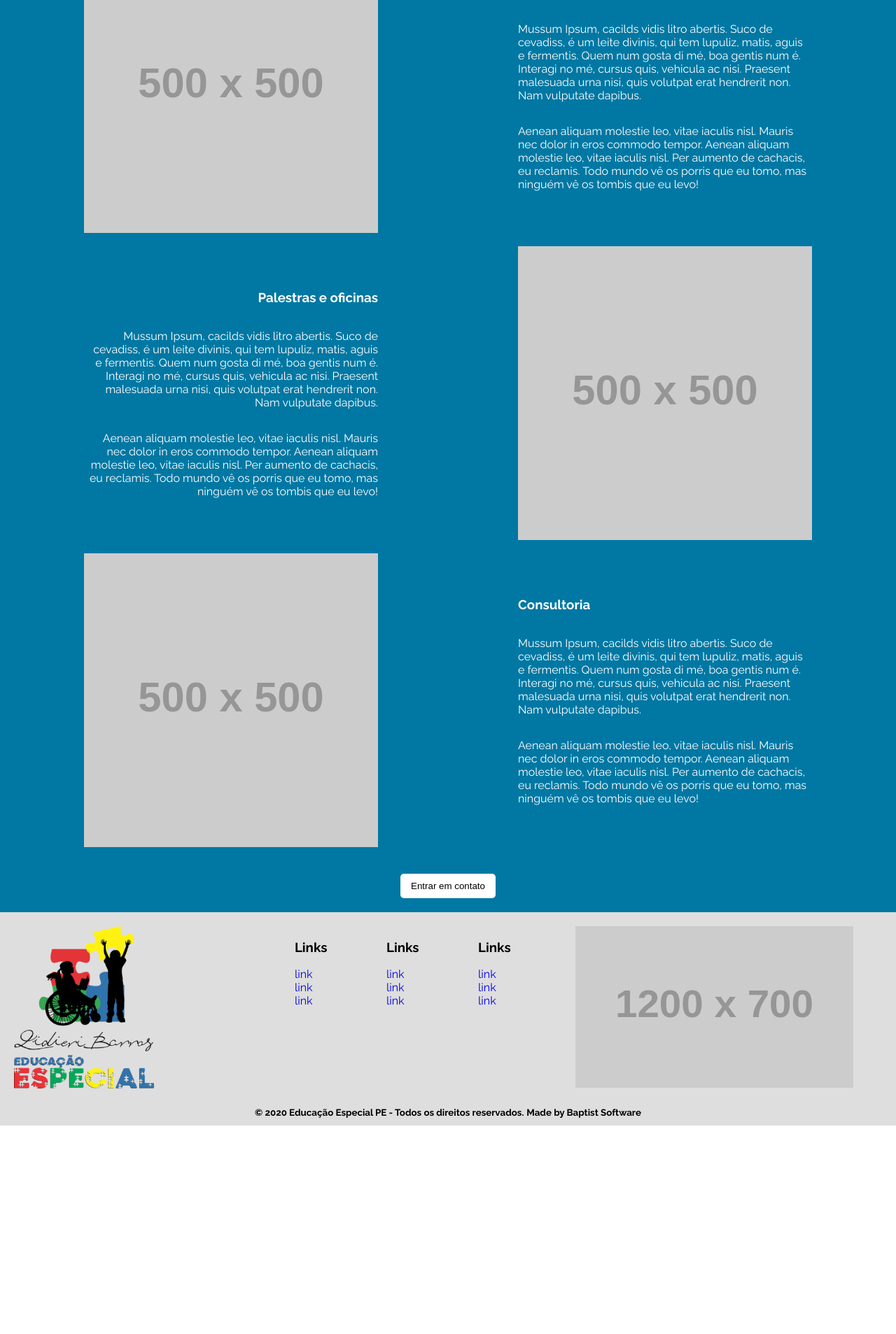
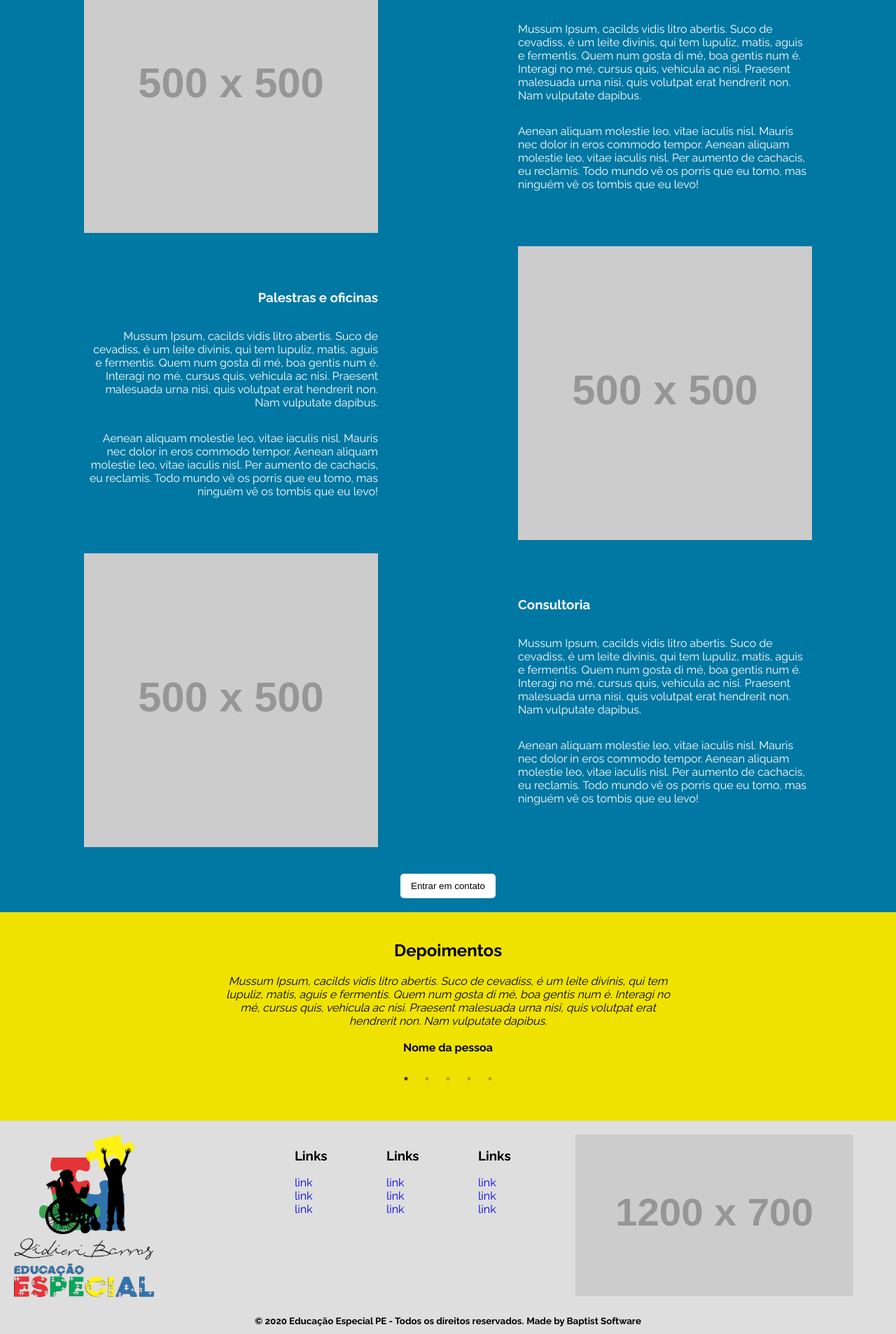
Before and after one commit to rannyeribaptist/educacao_especial, a Jekyll site: the page built from index.html, in a window 1280 px wide. Shown: the part 2477-4384 px from the top of the page at 70% size. Built offline with Jekyll 4.4.1, drawn with Linux system fonts in a browser that asks for light colours; a script that is not in the unit is left out; before the commit the page ends 4086 px from its top, so only the background shows below that.

Commit message:
finished testimonies section

```diff
--- a/_layouts/default.html
+++ b/_layouts/default.html
@@ -141,10 +141,8 @@
 
   <script type="text/javascript">
     $('#slider').slick({
-      swipeToSlide: false,
-      draggable: false,
-      touchMove: false,
-      swipe: false
+      dots: true,
+      arrows: false
     });
   </script>
 </body>
--- /dev/null
+++ b/_sass/components/slick-slider.scss
@@ -0,0 +1,26 @@
+// .slick-next, .slick-prev {
+//   position: sticky !important;
+//   top: unset !important;
+//
+//   &:before {
+//     color: black !important;
+//   }
+// }
+//
+// .slick-prev {
+//   margin-top: 4%;
+//   float: left;
+// }
+//
+// .slick-next {
+//   margin-top: -5%;
+//   float: right;
+// }
+
+.slick-dots {
+  position: static !important;
+}
+
+.slick-track {
+  padding-bottom: 20px;
+}
--- /dev/null
+++ b/_sass/components/testimony.scss
@@ -0,0 +1,19 @@
+@import "variables";
+
+.testimony {
+  background-color: $yellow;
+  color: black;
+  text-align: center;
+
+  &__card {
+    @include breakpoint("medium") {
+      max-width: 50vw;
+      margin: 0 auto;
+    }
+  }
+
+  &__content {
+    padding: 20px;
+    @include breakpoint("limiter");
+  }
+}
--- a/assets/css/styles.scss
+++ b/assets/css/styles.scss
@@ -10,6 +10,8 @@
 @import "components/course";
 @import "components/videos";
 @import "components/services";
+@import "components/testimony";
+@import "components/slick-slider";
 @import "components/navbar";
 @import "components/footer";
 
--- a/index.html
+++ b/index.html
@@ -153,3 +153,54 @@ layout: default
 
   </div>
 </section>
+
+<!-- Depoiments -->
+<section class="testimony">
+  <div class="testimony__content">
+    <h1>Depoimentos</h1>
+    <h1></h1>
+
+    <div class="slider" id="slider">
+      <div>
+        <div class="testimony__card">
+          <em>Mussum Ipsum, cacilds vidis litro abertis. Suco de cevadiss, é um leite divinis, qui tem lupuliz, matis, aguis e fermentis. Quem num gosta di mé, boa gentis num é. Interagi no mé, cursus quis, vehicula ac nisi. Praesent malesuada urna nisi, quis volutpat erat hendrerit non. Nam vulputate dapibus.</em>
+          <br>
+          <br>
+          <strong>Nome da pessoa</strong>
+        </div>
+      </div>
+      <div>
+        <div class="testimony__card">
+          <em>Mussum Ipsum, cacilds vidis litro abertis. Suco de cevadiss, é um leite divinis, qui tem lupuliz, matis, aguis e fermentis. Quem num gosta di mé, boa gentis num é. Interagi no mé, cursus quis, vehicula ac nisi. Praesent malesuada urna nisi, quis volutpat erat hendrerit non. Nam vulputate dapibus.</em>
+          <br>
+          <br>
+          <strong>Nome da pessoa</strong>
+        </div>
+      </div>
+      <div>
+        <div class="testimony__card">
+          <em>Mussum Ipsum, cacilds vidis litro abertis. Suco de cevadiss, é um leite divinis, qui tem lupuliz, matis, aguis e fermentis. Quem num gosta di mé, boa gentis num é. Interagi no mé, cursus quis, vehicula ac nisi. Praesent malesuada urna nisi, quis volutpat erat hendrerit non. Nam vulputate dapibus.</em>
+          <br>
+          <br>
+          <strong>Nome da pessoa</strong>
+        </div>
+      </div>
+      <div>
+        <div class="testimony__card">
+          <em>Mussum Ipsum, cacilds vidis litro abertis. Suco de cevadiss, é um leite divinis, qui tem lupuliz, matis, aguis e fermentis. Quem num gosta di mé, boa gentis num é. Interagi no mé, cursus quis, vehicula ac nisi. Praesent malesuada urna nisi, quis volutpat erat hendrerit non. Nam vulputate dapibus.</em>
+          <br>
+          <br>
+          <strong>Nome da pessoa</strong>
+        </div>
+      </div>
+      <div>
+        <div class="testimony__card">
+          <em>Mussum Ipsum, cacilds vidis litro abertis. Suco de cevadiss, é um leite divinis, qui tem lupuliz, matis, aguis e fermentis. Quem num gosta di mé, boa gentis num é. Interagi no mé, cursus quis, vehicula ac nisi. Praesent malesuada urna nisi, quis volutpat erat hendrerit non. Nam vulputate dapibus.</em>
+          <br>
+          <br>
+          <strong>Nome da pessoa</strong>
+        </div>
+      </div>
+    </div>
+  </div>
+</section>
```
